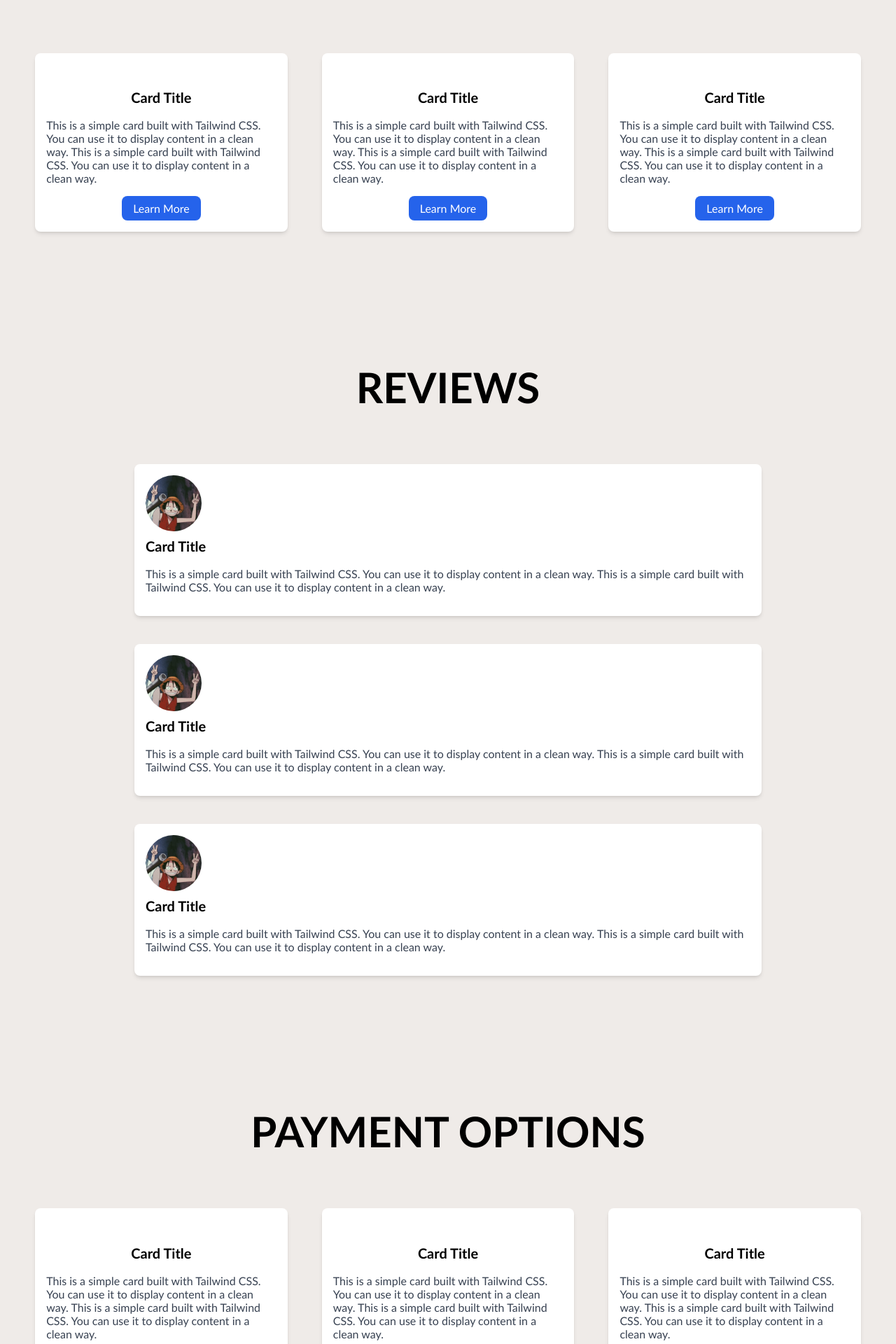
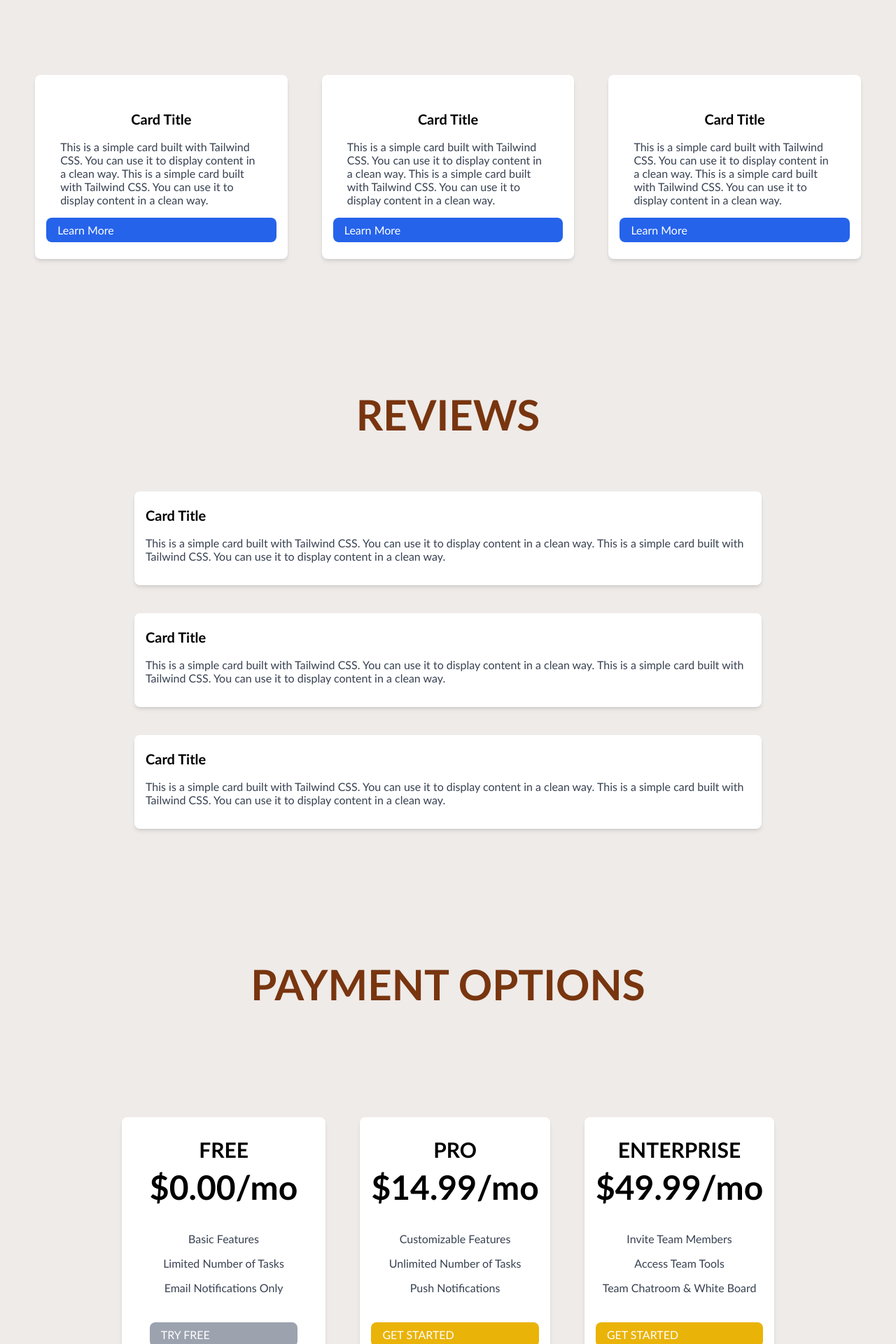
Before and after one commit to NMekks/elevvo-internship-task3-taskflow, a React (Create React App) app: page / in a window 1280 px wide. Shown: the part 880-2800 px from the top of the page at 70% size. Built offline with nearby package versions, Linux system fonts and the light colour scheme.

Commit message:
finished the pricing section

```diff
--- a/src/TaskFlow.js
+++ b/src/TaskFlow.js
@@ -4,25 +4,25 @@ const TaskFlow = () => {
   return (
     <div className="container-fluid">
       <div className="page-header">
-        <h1 className="text-muted">TASKFLOW</h1>
-        <p className="text-bold">Oragnization. Flow. Peace of mind.</p>
-        <button className="btn">Let's Start</button>
+        <h1 className="text-amber-900">TASKFLOW</h1>
+        <p className="text-slate-600">Oragnization. Flow. Peace of mind.</p>
+        <button className="btn py-3 px-16 rounded-full border-0 bg-yellow-500 text-white text-lg">Let's Start</button>
       </div>
 
       <div className="cards-section">
-        <h3 className="text-center mt-48 mb-48 text-6xl">FEATURES</h3>
+        <h3 className="text-center mt-48 mb-48 text-6xl text-amber-900">FEATURES</h3>
         <div className="cards">
           <div class="card max-w-sm bg-white border border-gray-200 rounded-lg shadow-md overflow-hidden">
             <div class="p-4 justify-items-center">
               <h5 class="text-xl font-bold mb-2">Card Title</h5>
-              <p class="text-gray-700 mb-4">
+              <p class="text-gray-700 mb-4 mx-5">
                 This is a simple card built with Tailwind CSS. You can use it to
                 display content in a clean way. This is a simple card built with
                 Tailwind CSS. You can use it to display content in a clean way.
               </p>
               <a
                 href="#"
-                class="inline-block px-4 py-2 text-white bg-blue-600 rounded-lg hover:bg-blue-700 transition "
+                class="block mx-auto px-4 py-2 mb-2 text-white bg-blue-600 rounded-lg hover:bg-blue-700 transition "
               >
                 Learn More
               </a>
@@ -32,14 +32,14 @@ const TaskFlow = () => {
           <div class="card max-w-sm bg-white border border-gray-200 rounded-lg shadow-md overflow-hidden">
             <div class="p-4 justify-items-center">
               <h5 class="text-xl font-bold mb-2">Card Title</h5>
-              <p class="text-gray-700 mb-4">
+              <p class="text-gray-700 mb-4 mx-5">
                 This is a simple card built with Tailwind CSS. You can use it to
                 display content in a clean way. This is a simple card built with
                 Tailwind CSS. You can use it to display content in a clean way.
               </p>
               <a
                 href="#"
-                class="inline-block px-4 py-2 text-white bg-blue-600 rounded-lg hover:bg-blue-700 transition"
+                class="block mx-auto px-4 py-2 mb-2 text-white bg-blue-600 rounded-lg hover:bg-blue-700 transition"
               >
                 Learn More
               </a>
@@ -49,14 +49,14 @@ const TaskFlow = () => {
           <div class="card max-w-sm bg-white border border-gray-200 rounded-lg shadow-md overflow-hidden">
             <div class="p-4 justify-items-center">
               <h5 class="text-xl font-bold mb-2">Card Title</h5>
-              <p class="text-gray-700 mb-4">
+              <p class="text-gray-700 mb-4 mx-5">
                 This is a simple card built with Tailwind CSS. You can use it to
                 display content in a clean way. This is a simple card built with
                 Tailwind CSS. You can use it to display content in a clean way.
               </p>
               <a
                 href="#"
-                class="inline-block px-4 py-2 text-white bg-blue-600 rounded-lg hover:bg-blue-700 transition"
+                class="block mx-auto mb-2 px-4 py-2 text-white bg-blue-600 rounded-lg hover:bg-blue-700 transition"
               >
                 Learn More
               </a>
@@ -66,14 +66,9 @@ const TaskFlow = () => {
       </div>
 
       <div className="reviews">
-        <h3 className="text-center mt-48 mb-20 text-6xl">REVIEWS</h3>
+        <h3 className="text-center mt-48 mb-20 text-6xl text-amber-900">REVIEWS</h3>
         <div class="max-w-4xl bg-white border border-gray-200 rounded-lg shadow-md overflow-hidden m-auto mb-10">
           <div class="p-4">
-            <img
-              src="/luffyLogoImage.jpg"
-              alt="Avatar"
-              style={{ width: "80px", borderRadius: "50px" }}
-            />
             <h5 class="text-xl font-bold mb-2 mt-1">Card Title</h5>
             <p class="text-gray-700 mb-4">
               This is a simple card built with Tailwind CSS. You can use it to
@@ -85,11 +80,6 @@ const TaskFlow = () => {
 
         <div class="max-w-4xl bg-white border border-gray-200 rounded-lg shadow-md overflow-hidden m-auto mb-10">
           <div class="p-4">
-            <img
-              src="/luffyLogoImage.jpg"
-              alt="Avatar"
-              style={{ width: "80px", borderRadius: "50px" }}
-            />
             <h5 class="text-xl font-bold mb-2 mt-1">Card Title</h5>
             <p class="text-gray-700 mb-4">
               This is a simple card built with Tailwind CSS. You can use it to
@@ -101,11 +91,6 @@ const TaskFlow = () => {
 
         <div class="max-w-4xl bg-white border border-gray-200 rounded-lg shadow-md overflow-hidden m-auto mb-10">
           <div class="p-4">
-            <img
-              src="/luffyLogoImage.jpg"
-              alt="Avatar"
-              style={{ width: "80px", borderRadius: "50px" }}
-            />
             <h5 class="text-xl font-bold mb-2 mt-1">Card Title</h5>
             <p class="text-gray-700 mb-4">
               This is a simple card built with Tailwind CSS. You can use it to
@@ -117,53 +102,68 @@ const TaskFlow = () => {
       </div>
 
       <div className="payment-section">
-        <h3 className="text-center mt-48 mb-20 text-6xl">PAYMENT OPTIONS</h3>
+        <h3 className="text-center mt-48 mb-40 text-6xl text-amber-900">PAYMENT OPTIONS</h3>
         <div className="payment-options mb-20">
           <div class="card max-w-sm h-96 bg-white border border-gray-200 rounded-lg shadow-md overflow-hidden">
-            <div class="p-4 justify-items-center">
-              <h5 class="text-xl font-bold mb-2">Card Title</h5>
-              <p class="text-gray-700 mb-4">
-                This is a simple card built with Tailwind CSS. You can use it to
-                display content in a clean way. This is a simple card built with
-                Tailwind CSS. You can use it to display content in a clean way.
+            <div class=" p-4 justify-items-center mx-6">
+              <h5 class="text-3xl font-bold mb-0 mt-3">FREE</h5>
+              <h5 class="text-5xl font-bold mt-3 mb-5">$0.00/mo</h5>
+              <p class="text-gray-700 mb-4  mt-10 justify-content-center text-center">
+                Basic Features
+              </p>
+              <p class="text-gray-700 mb-4 justify-content-center text-center">
+                Limited Number of Tasks
+              </p>
+              <p class="text-gray-700 mb-4 justify-content-center text-center">
+                Email Notifications Only
               </p>
               <a
                 href="#"
-                class="inline-block px-4 py-2 text-white bg-blue-600 rounded-lg hover:bg-blue-700 transition"
+                class="block mx-auto px-4 py-2  mt-10 text-white bg-gray-400 rounded-lg hover:bg-gray-300 transition"
               >
-                Learn More
+                TRY FREE
               </a>
             </div>
           </div>
           <div class="card max-w-sm h-96 bg-white border border-gray-200 rounded-lg shadow-md overflow-hidden">
             <div class="p-4 justify-items-center">
-              <h5 class="text-xl font-bold mb-2">Card Title</h5>
-              <p class="text-gray-700 mb-4">
-                This is a simple card built with Tailwind CSS. You can use it to
-                display content in a clean way. This is a simple card built with
-                Tailwind CSS. You can use it to display content in a clean way.
+              <h5 class="text-3xl font-bold mb-0 mt-3">PRO</h5>
+              <h5 class="text-5xl font-bold mt-3 mb-5">$14.99/mo</h5>
+              <p class="text-gray-700 mb-4 mt-10 justify-content-center text-center">
+                Customizable Features
+              </p>
+              <p class="text-gray-700 mb-4 justify-content-center text-center">
+                Unlimited Number of Tasks
+              </p>
+              <p class="text-gray-700 mb-4 justify-content-center text-center">
+                Push Notifications
               </p>
               <a
                 href="#"
-                class="inline-block px-4 py-2 text-white bg-blue-600 rounded-lg hover:bg-blue-700 transition"
+                class="block mx-auto mt-10 px-4 py-2 text-white bg-yellow-500 rounded-lg hover:bg-amber-900 transition"
               >
-                Learn More
+                GET STARTED
               </a>
             </div>
           </div>
           <div class="card max-w-sm h-96 bg-white border border-gray-200 rounded-lg shadow-md overflow-hidden">
             <div class="p-4 justify-items-center">
-              <h5 class="text-xl font-bold mb-2">Card Title</h5>
-              <p class="text-gray-700 mb-4">
-                This is a simple card built with Tailwind CSS. You can use it to
-                display content in a clean way. This is a simple card built with
-                Tailwind CSS. You can use it to display content in a clean way.
+              <h5 class="text-3xl font-bold mb-0 mt-3">ENTERPRISE</h5>
+              <h5 class="text-5xl font-bold mt-3 mb-5">$49.99/mo</h5>
+              <p class="text-gray-700 mb-4 mt-10 justify-content-center text-center">
+                Invite Team Members
+              </p>
+              <p class="text-gray-700 mb-4 justify-content-center text-center">
+                Access Team Tools
+              </p>
+              <p class="text-gray-700 mb-4 justify-content-center text-center">
+                Team Chatroom & White Board
               </p>
               <a
                 href="#"
-                class="inline-block px-4 py-2 text-white bg-blue-600 rounded-lg hover:bg-blue-700 transition"
+                class="block mx-auto px-4 py-2 mt-10 text-white bg-yellow-500 rounded-lg hover:bg-amber-900 transition"
               >
-                Learn More
+                GET STARTED
               </a>
             </div>
           </div>
--- a/src/index.css
+++ b/src/index.css
@@ -6,6 +6,10 @@ body {
   margin: 0 auto;
   background: #efebe8;
   font-family:'Gill Sans', 'Gill Sans MT', Calibri, 'Trebuchet MS', sans-serif;
+}
+
+a {
+  text-decoration: none;
 }
 
 .page-header{
@@ -40,12 +44,12 @@ body {
   margin-left: 2%;
 }
 
-.cards a {
+/* .cards a {
   text-decoration: none;
   text-align: center;
   justify-content: center;
   align-items: center;
-}
+} */
 
 .card {
   margin-right: 2%;
```
